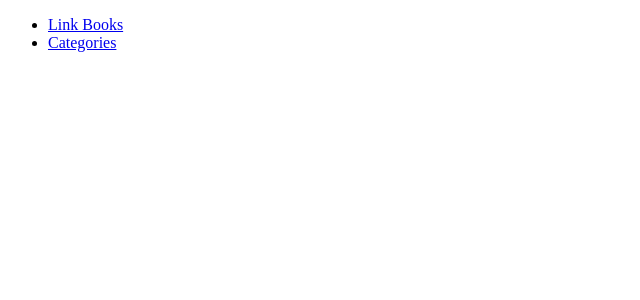
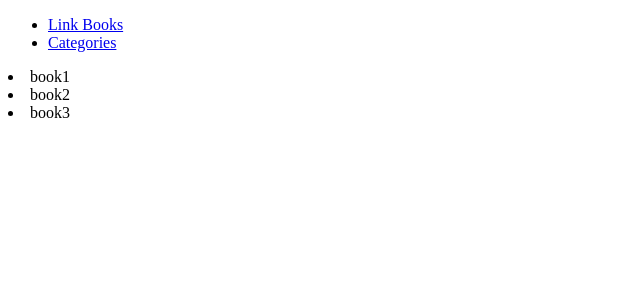
Before and after one commit to andersonlebon/BookStore, a React (Create React App) app: page /books in a window 1280 px wide. Shown: the top 300 px of the page, without its empty margins (0-640 px from the left). Built offline with nearby package versions, Linux system fonts and the light colour scheme.

Commit message:
Add routers

```diff
--- a/src/App.js
+++ b/src/App.js
@@ -1,11 +1,18 @@
 import React from 'react';
 import { BrowserRouter as Router, Switch, Route } from 'react-router-dom';
+import Books from './components/books';
+import Categories from './components/categories';
 import Header from './components/header';
+
 function App() {
   return (
     <Router>
       <main>
         <Header />
+        <Switch>
+          <Route path="/books" component={Books} />
+          <Route path="/categories" component={Categories} />
+        </Switch>
       </main>
     </Router>
   );
```
